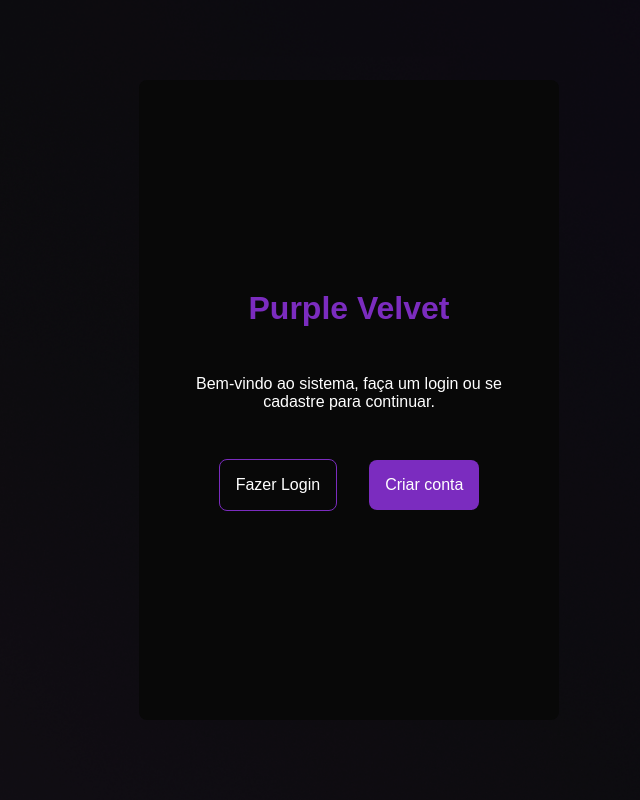
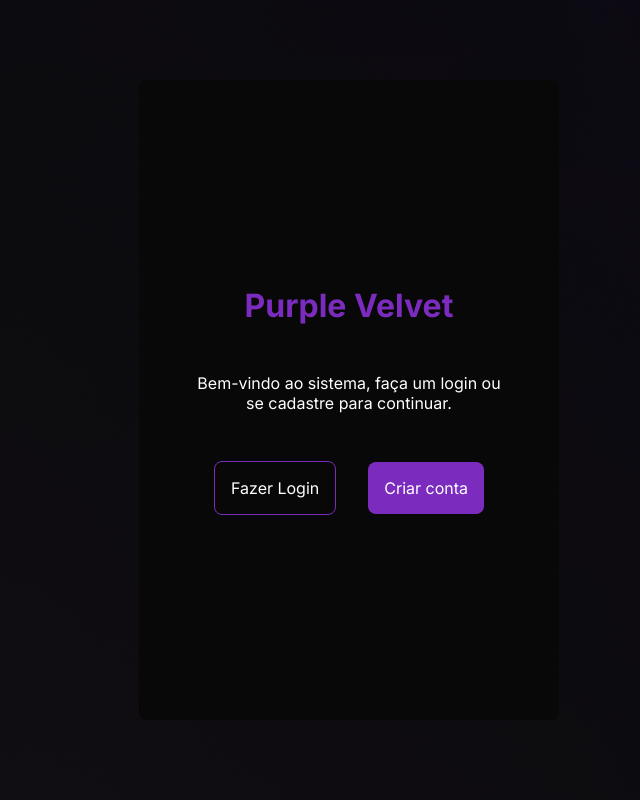
Before and after one commit to devmarquinhos/reservaVoos, a Flask app: page / in a window 1280 px wide. Shown: the whole page, without its empty margins (291-931 px from the left). Run offline with Flask 3, Linux system fonts and the light colour scheme; some libraries are stand-ins or nearby versions; some web fonts are replaced.

Commit message:
General Sans font removed, Inter font added

```diff
--- a/app/static/css/loginPage.css
+++ b/app/static/css/loginPage.css
@@ -1,3 +1,3 @@
 * {
-    font-family: 'General Sans', sans-serif;
+    font-family: 'Inter', sans-serif;
 }
--- a/app/static/css/registerPage.css
+++ b/app/static/css/registerPage.css
@@ -0,0 +1,3 @@
+* {
+    font-family: 'Inter', sans-serif;
+}
--- a/app/static/css/style.css
+++ b/app/static/css/style.css
@@ -2,7 +2,7 @@
     margin: 0;
     padding: 0;
     box-sizing: border-box;
-    font-family: 'General Sans', sans-serif;
+    font-family: 'Inter', sans-serif;
 }
 
 body {
--- a/app/templates/index.html
+++ b/app/templates/index.html
@@ -2,7 +2,9 @@
 <html lang="pt-br">
 <head>
     <!-- Importando as fontes -->
-    <link href="https://api.fontshare.com/v2/css?f[]=general-sans@500,400,700&display=swap" rel="stylesheet">
+    <link rel="preconnect" href="https://fonts.googleapis.com">
+    <link rel="preconnect" href="https://fonts.gstatic.com" crossorigin>
+    <link href="https://fonts.googleapis.com/css2?family=Inter:wght@400;500;700&display=swap" rel="stylesheet">
 
     <meta charset="UTF-8">
     <meta http-equiv="X-UA-Compatible" content="IE=edge">
--- a/app/templates/login.html
+++ b/app/templates/login.html
@@ -2,7 +2,9 @@
 <html lang="pt-br">
 <head>
     <!-- Importando as fontes -->
-    <link href="https://api.fontshare.com/v2/css?f[]=general-sans@500,400,700&display=swap" rel="stylesheet">
+    <link rel="preconnect" href="https://fonts.googleapis.com">
+    <link rel="preconnect" href="https://fonts.gstatic.com" crossorigin>
+    <link href="https://fonts.googleapis.com/css2?family=Inter:wght@400;500;700&display=swap" rel="stylesheet">
 
     <meta charset="UTF-8">
     <meta http-equiv="X-UA-Compatible" content="IE=edge">
--- a/app/templates/register.html
+++ b/app/templates/register.html
@@ -2,7 +2,9 @@
 <html lang="pt-br">
 <head>
     <!-- Importando as fontes -->
-    <link href="https://api.fontshare.com/v2/css?f[]=general-sans@500,400,700&display=swap" rel="stylesheet">
+    <link rel="preconnect" href="https://fonts.googleapis.com">
+    <link rel="preconnect" href="https://fonts.gstatic.com" crossorigin>
+    <link href="https://fonts.googleapis.com/css2?family=Inter:wght@400;500;700&display=swap" rel="stylesheet">
 
     <meta charset="UTF-8">
     <meta http-equiv="X-UA-Compatible" content="IE=edge">
```
